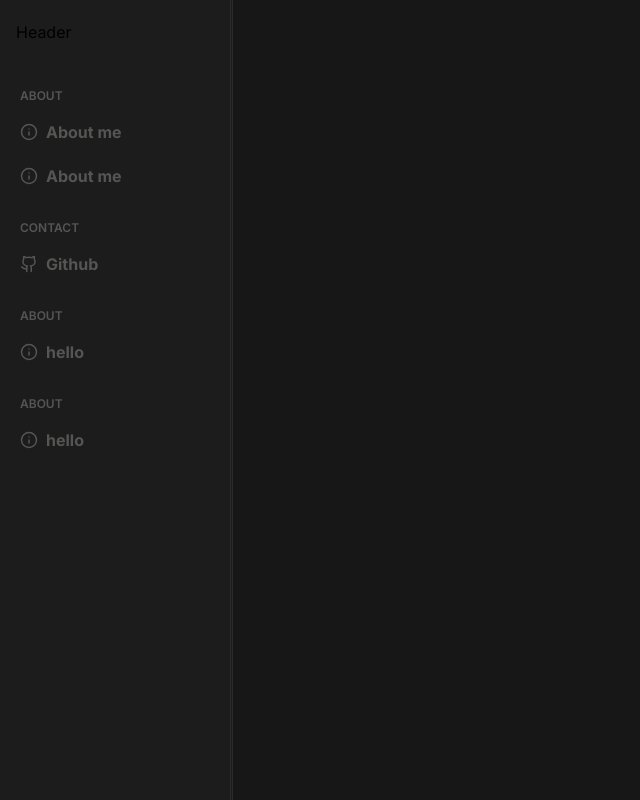
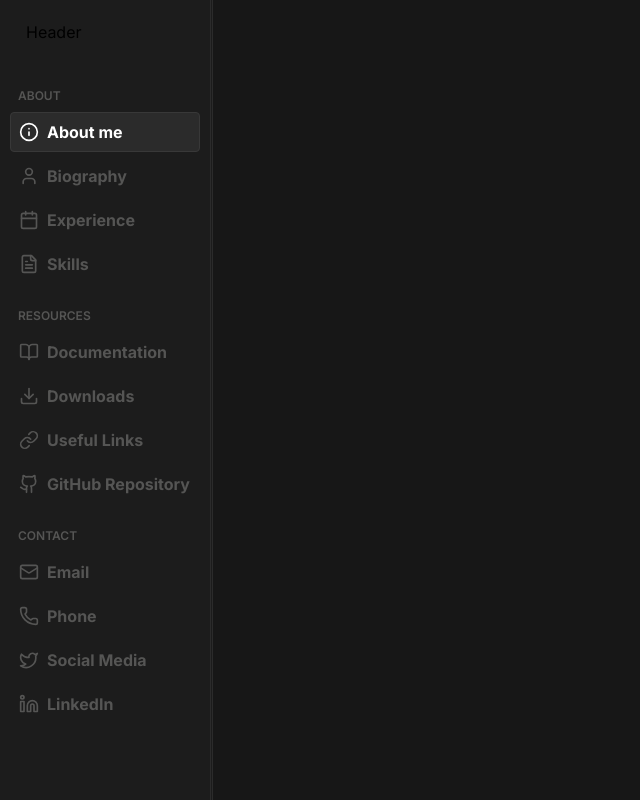
Before and after one commit to spaansba/Portfolio, a Next.js app: page / in a window 1280 px wide. Shown: the whole page, without its empty margins (0-640 px from the left). Built offline with nearby package versions, Linux system fonts and the light colour scheme.

Commit message:
First itteration of the sidebar

```diff
--- /dev/null
+++ b/src/app/components/Content/Content.tsx
@@ -0,0 +1,10 @@
+import { useNavigationSelectedItem } from "@/app/stores/NavigationListStore"
+import React from "react"
+
+function Content() {
+  const selectedItem = useNavigationSelectedItem()
+  console.log(selectedItem.id)
+  return <div>Content</div>
+}
+
+export default Content
--- a/src/app/components/MainWrapper.tsx
+++ b/src/app/components/MainWrapper.tsx
@@ -1,4 +1,5 @@
-import React from "react"
+"use client"
+import React, { useLayoutEffect } from "react"
 import Sidebar from "./Sidebar/Sidebar"
 
 function MainWrapper() {
--- a/src/app/components/Sidebar/Navigation.tsx
+++ b/src/app/components/Sidebar/Navigation.tsx
@@ -1,21 +1,23 @@
 import React from "react"
 import NavigationSection from "./NavigationSection"
-import type { Icon } from "next/dist/lib/metadata/types/metadata-types"
-import { Github, Info } from "lucide-react"
+import { useNavigationListActions, useNavigationListItems } from "@/app/stores/NavigationListStore"
 
 function Navigation() {
+  const items = useNavigationListItems()
+  const navigationActions = useNavigationListActions()
+
   return (
-    <ul className="space-y-6 mt-6 ml-3">
-      <NavigationSection
-        title="about"
-        items={[
-          { name: "About me", icon: Info },
-          { name: "About me", icon: Info },
-        ]}
-      />
-      <NavigationSection title="Contact" items={[{ name: "Github", icon: Github }]} />
-      <NavigationSection title="about" items={[{ name: "hello", icon: Info }]} />
-      <NavigationSection title="about" items={[{ name: "hello", icon: Info }]} />
+    <ul className="space-y-6 mt-6">
+      {Object.entries(items).map(([sectionTitle, sectionItems]) => (
+        <NavigationSection
+          key={sectionTitle}
+          title={sectionTitle}
+          items={sectionItems.map((item) => ({
+            ...item,
+            onMouseDown: () => navigationActions.setSelectedItemById(item.id),
+          }))}
+        />
+      ))}
     </ul>
   )
 }
--- /dev/null
+++ b/src/app/components/Sidebar/NavigationItem.tsx
@@ -0,0 +1,56 @@
+import React, { useState } from "react"
+import { AnimatePresence, motion } from "framer-motion"
+import { useIsSidebarOpen } from "@/app/stores/SidebarStore"
+import type { NavigationInteractiveItem } from "../../../../types/NavigationListItem"
+import { useNavigationSelectedItem } from "@/app/stores/NavigationListStore"
+
+type NaviationItemProps = {
+  item: NavigationInteractiveItem
+}
+
+function NavigationItem({ item }: NaviationItemProps) {
+  const isSidebarOpen = useIsSidebarOpen()
+  const [isHovered, setIsHovered] = useState(false)
+  const selectedItem = useNavigationSelectedItem()
+  const isSelected = selectedItem.id == item.id
+  return (
+    <li
+      onMouseDown={() => item.onMouseDown(item)}
+      className={`p-2 font-bold h-[40px] rounded cursor-pointer flex items-center border-[1px] ${
+        isSelected ? "bg-TertiaryGray border-[#383838]" : "border-transparent"
+      } `}
+      onMouseEnter={() => setIsHovered(true)}
+      onMouseLeave={() => setIsHovered(false)}
+    >
+      <div className={`flex items-center gap-2 w-full overflow-hidden`}>
+        <div className="flex-shrink-0">
+          <item.icon
+            size={20}
+            className="text-TextGray transition-colors duration-300"
+            style={{
+              color: isHovered || isSelected ? "white" : "",
+            }}
+          />
+        </div>
+        <AnimatePresence mode="wait">
+          {isSidebarOpen && (
+            <motion.span
+              className="text-TextGray whitespace-nowrap overflow-hidden transition-colors duration-300"
+              initial={{ opacity: 0, width: 0 }}
+              animate={{ opacity: 1, width: "auto" }}
+              exit={{ opacity: 0, width: 0 }}
+              transition={{ duration: 0.2 }}
+              style={{
+                color: isHovered || isSelected ? "white" : "",
+              }}
+            >
+              {item.name}
+            </motion.span>
+          )}
+        </AnimatePresence>
+      </div>
+    </li>
+  )
+}
+
+export default NavigationItem
--- a/src/app/components/Sidebar/NavigationSection.tsx
+++ b/src/app/components/Sidebar/NavigationSection.tsx
@@ -1,32 +1,22 @@
 import { useIsSidebarOpen } from "@/app/stores/SidebarStore"
 import type { LucideIcon } from "lucide-react"
-import React from "react"
-
-type NavigationListItem = {
-  name: string
-  icon: LucideIcon
-}
+import React, { useState } from "react"
+import { motion, AnimatePresence } from "framer-motion"
+import NavigationItem from "./NavigationItem"
+import type { NavigationInteractiveItem } from "../../../../types/NavigationListItem"
 
 type NavigationSectionProps = {
   title: string
-  items: NavigationListItem[]
+  items: NavigationInteractiveItem[]
 }
 
 function NavigationSection({ title, items }: NavigationSectionProps) {
-  const isSidebarOpen = useIsSidebarOpen()
   return (
     <li>
       <h3 className="text-xs font-semibold uppercase text-TextGray mb-2 px-2">{title}</h3>
       <ul className="space-y-1">
-        {items.map((item, index) => (
-          <li
-            key={index}
-            className="p-2 hover:bg-gray-500 font-bold rounded cursor-pointer flex items-center gap-2"
-          >
-            {/* Render the Lucide icon component */}
-            <item.icon size={18} />
-            {isSidebarOpen && <span className="text-TextGray">{item.name}</span>}
-          </li>
+        {items.map((item) => (
+          <NavigationItem item={item} key={item.id} />
         ))}
       </ul>
     </li>
--- a/src/app/components/Sidebar/Sidebar.tsx
+++ b/src/app/components/Sidebar/Sidebar.tsx
@@ -1,21 +1,27 @@
-import React, { useState } from "react"
+import React, { useEffect, useLayoutEffect, useState } from "react"
 import Navigation from "./Navigation"
 import { motion } from "framer-motion"
 import { useIsSidebarOpen, useSidebarActions } from "@/app/stores/SidebarStore"
 function Sidebar() {
   const isSidebarOpen = useIsSidebarOpen()
   const sidebarActions = useSidebarActions()
+
   return (
     <div className="flex">
       <motion.div
-        className="h-screen bg-SecondaryGray flex flex-col"
-        animate={{ width: isSidebarOpen ? "225px" : "50px" }}
+        layout
+        initial={false}
+        className={`h-screen bg-SecondaryGray flex flex-col `}
+        animate={{ width: isSidebarOpen ? "205px" : "53px" }}
         transition={{ duration: 0.3, ease: "easeInOut" }}
       >
-        <div className="h-16 flex items-center px-4">Header</div>
-        <nav className="overflow-y-auto scrollbar-hide flex-1 ">
-          <Navigation />
-        </nav>
+        {/* MR is 5px + 5px of the sidebar padding */}
+        <div className="ml-[10px] mr-[5px]">
+          <div className="h-16 flex items-center px-4">Header</div>
+          <nav className="overflow-y-auto scrollbar-hide flex-1 ">
+            <Navigation />
+          </nav>
+        </div>
       </motion.div>
       <div
         className="h-screen flex cursor-pointer group"
--- a/src/app/globals.css
+++ b/src/app/globals.css
@@ -12,10 +12,6 @@ body {
   font-family: var(--font-inter), system-ui, sans-serif;
 }
 
-.lucide {
-  color: var(--color-TextGray);
-}
-
 /* For Webkit-based browsers (Chrome, Safari and Opera) */
 .scrollbar-hide::-webkit-scrollbar {
   display: none;
--- /dev/null
+++ b/src/app/stores/NavigationListStore.ts
@@ -0,0 +1,132 @@
+import { create } from "zustand"
+import type { NavigationBaseItem } from "../../../types/NavigationListItem"
+import {
+  Info,
+  User,
+  Mail,
+  Phone,
+  Calendar,
+  FileText,
+  BookOpen,
+  Download,
+  Link,
+  Github,
+  Twitter,
+  Linkedin,
+} from "lucide-react"
+
+type NavigationListActions = {
+  setSelectedItemById: (id: string) => void
+}
+
+type NavigationListStore = {
+  selectedItem: NavigationBaseItem
+  actions: NavigationListActions
+  items: NavigationList
+}
+
+type NavigationList = {
+  about: NavigationBaseItem[]
+  resources: NavigationBaseItem[]
+  contact: NavigationBaseItem[]
+}
+
+const aboutList: NavigationBaseItem[] = [
+  {
+    id: "about-10",
+    name: "About me",
+    icon: Info,
+  },
+  {
+    id: "about-20",
+    name: "Biography",
+    icon: User,
+  },
+  {
+    id: "about-30",
+    name: "Experience",
+    icon: Calendar,
+  },
+  {
+    id: "about-40",
+    name: "Skills",
+    icon: FileText,
+  },
+]
+
+const contactList: NavigationBaseItem[] = [
+  {
+    id: "contact-10",
+    name: "Email",
+    icon: Mail,
+  },
+  {
+    id: "contact-20",
+    name: "Phone",
+    icon: Phone,
+  },
+  {
+    id: "contact-30",
+    name: "Social Media",
+    icon: Twitter,
+  },
+  {
+    id: "contact-40",
+    name: "LinkedIn",
+    icon: Linkedin,
+  },
+]
+
+const resourcesList: NavigationBaseItem[] = [
+  {
+    id: "resources-10",
+    name: "Documentation",
+    icon: BookOpen,
+  },
+  {
+    id: "resources-20",
+    name: "Downloads",
+    icon: Download,
+  },
+  {
+    id: "resources-30",
+    name: "Useful Links",
+    icon: Link,
+  },
+  {
+    id: "resources-40",
+    name: "GitHub Repository",
+    icon: Github,
+  },
+]
+
+const findItemById = (items: NavigationList, id: string): NavigationBaseItem => {
+  const item = Object.values(items)
+    .flat()
+    .find((item) => item.id === id)
+  return item ?? contactList[0]
+}
+
+const useNavigationListStore = create<NavigationListStore>((set) => ({
+  name: "navigation-list-store",
+  items: {
+    about: aboutList,
+    resources: resourcesList,
+    contact: contactList,
+  },
+  selectedItem: aboutList[0], // Default to first item in about list
+  actions: {
+    setSelectedItemById: (id) => {
+      set((state) => {
+        const foundItem = findItemById(state.items, id)
+        return {
+          selectedItem: foundItem,
+        }
+      })
+    },
+  },
+}))
+
+export const useNavigationListItems = () => useNavigationListStore((state) => state.items)
+export const useNavigationSelectedItem = () => useNavigationListStore((state) => state.selectedItem)
+export const useNavigationListActions = () => useNavigationListStore((state) => state.actions)
--- a/src/app/stores/SidebarStore.tsx
+++ b/src/app/stores/SidebarStore.ts
@@ -1,17 +1,18 @@
 import { create } from "zustand"
 
-type SidebarAction = {
+type SidebarActions = {
   toggleSidebarOpen: () => void
 }
 
 type SidebarStore = {
   isSidebarOpen: boolean
-  actions: SidebarAction
+  actions: SidebarActions
 }
 
 const useSidebarStore = create<SidebarStore>((set) => ({
   name: "sidebar-store",
   isSidebarOpen: true,
+
   actions: {
     toggleSidebarOpen: () => {
       set((state) => ({
--- /dev/null
+++ b/types/NavigationListItem.ts
@@ -0,0 +1,11 @@
+import type { LucideIcon } from "lucide-react"
+
+export type NavigationBaseItem = {
+  id: string
+  name: string
+  icon: LucideIcon
+}
+
+export type NavigationInteractiveItem = NavigationBaseItem & {
+  onMouseDown: (item: NavigationBaseItem) => void
+}
```
